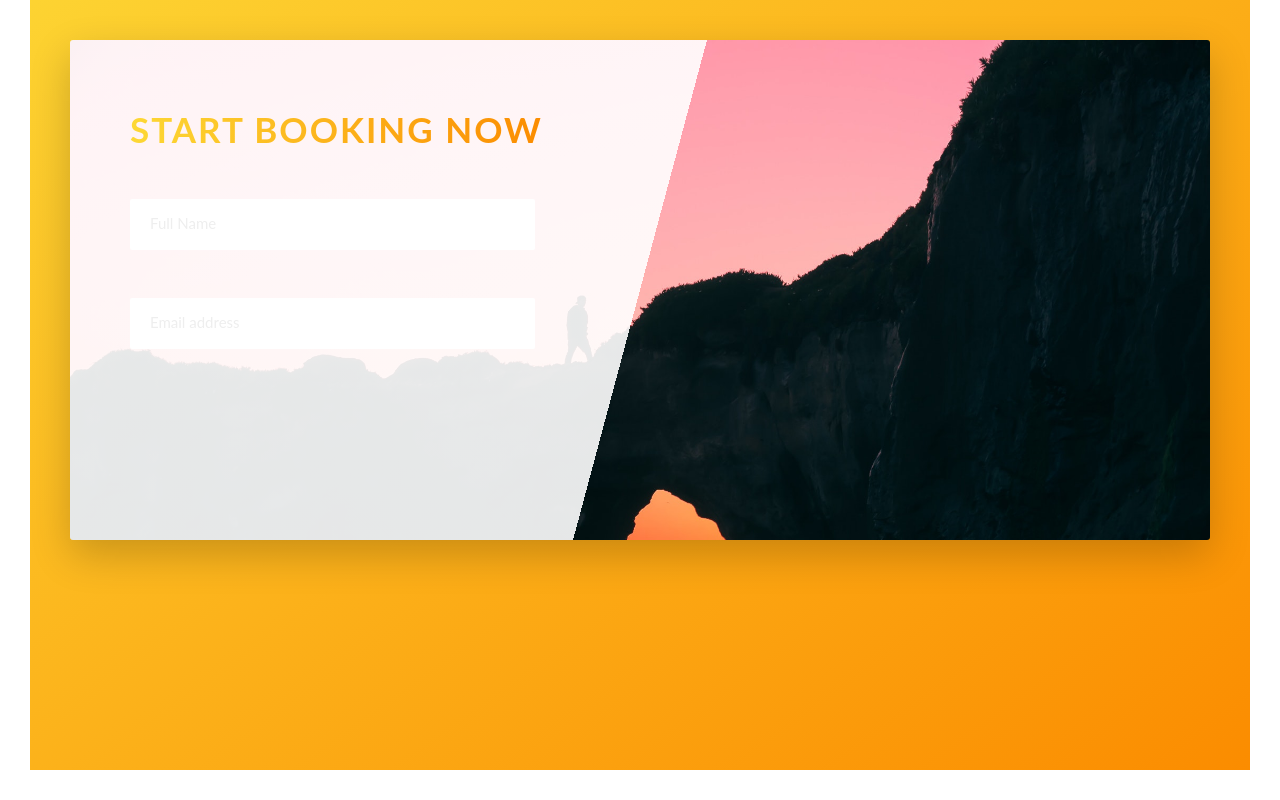
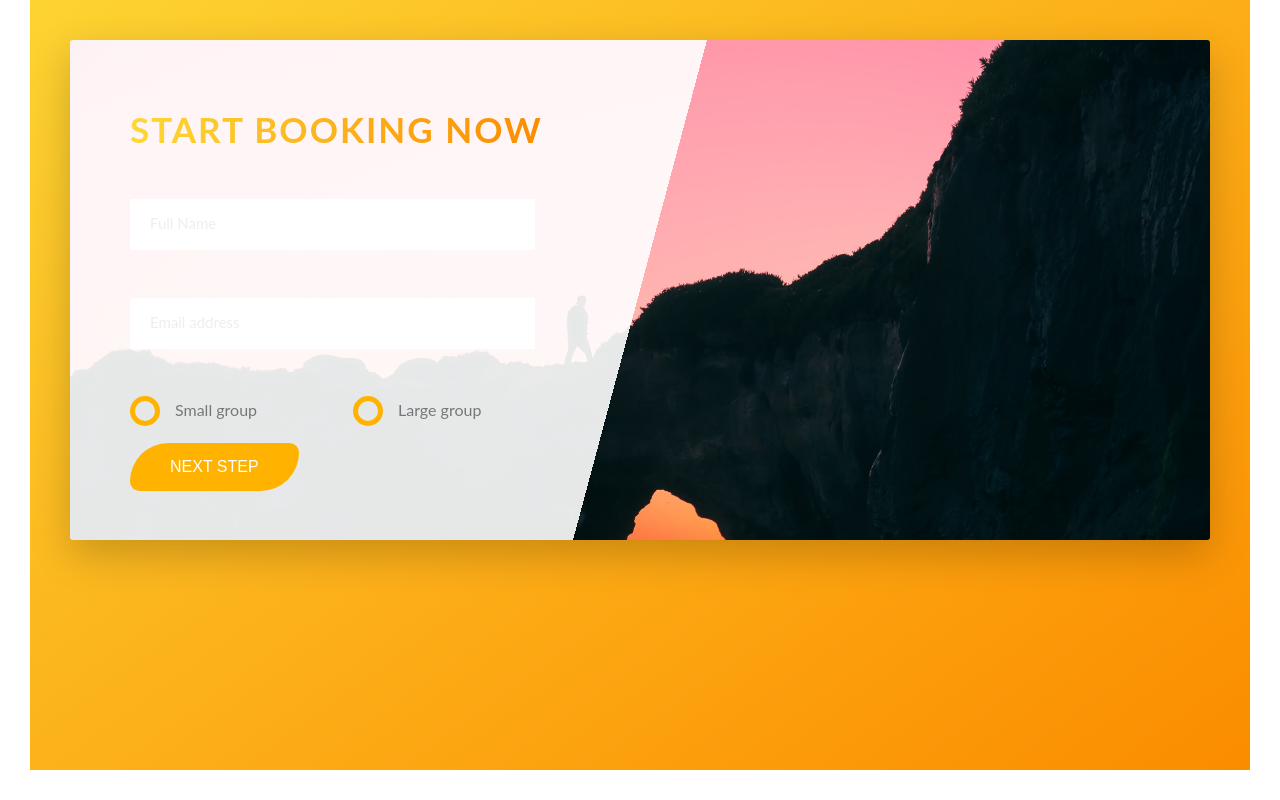
Before and after one commit to nihaadk/landing-page-orange, a website: page index.html in a window 1280 px wide. Shown: the part 4751-5551 px from the top of the page. Drawn offline with Linux system fonts and the light colour scheme.

Commit message:
completed book section

```diff
--- a/index.html
+++ b/index.html
@@ -279,6 +279,27 @@
                                 <input type="email" class="form__input" placeholder="Email address" id="email" required>
                                 <label for="email" class="form__label">Email address</label>
                             </div>
+
+                            <div class="form__group u-margin-bottom-medium">
+                                <div class="form__radio-group">
+                                    <input type="radio" class="form__radio-input" id="small" name="size">
+                                    <label for="small" class="form__radio-label">
+                                        <span class="form__radio-button"></span>
+                                        Small group
+                                    </label>
+                                </div>
+
+                                <div class="form__radio-group">
+                                        <input type="radio" class="form__radio-input" id="large" name="size">
+                                        <label for="large" class="form__radio-label">
+                                            <span class="form__radio-button"></span>
+                                            Large group
+                                        </label>
+                                    </div>
+                            </div>
+                            <div class="form__group">
+                                <button class="btn btn-orange">Next step</button>
+                            </div>
                         </form>
                     </div>
                 </div>
--- a/sass/components/_button.scss
+++ b/sass/components/_button.scss
@@ -1,4 +1,5 @@
 .btn {
+    &,
     &:link,
     &:visited {
         text-transform: uppercase;
@@ -13,9 +14,13 @@
         transition: all .2s;
         position: relative;
         font-size: $default-font-size;
+
+        // Change for the button element
+        border: none;
+        cursor: pointer;
     }
 
-    &:hover {
+    &:hover{
         transform: translateY(-0.3rem);
         box-shadow: 0 1rem 1rem rgba($color-black, 0.2);
 
@@ -25,7 +30,8 @@
         }
     }
 
-    &:active {
+    &:active
+    &:focus {
         transform: translateY(-0,1rem);
         box-shadow: 0 0.5rem 1rem rgba($color-black, 0.2);
     }
--- a/sass/components/_form.scss
+++ b/sass/components/_form.scss
@@ -48,5 +48,53 @@
         transform: translateY(-4rem);
     }
 
+    &__radio-group {
+        width: 49%;
+        display: inline-block;
+    }
+
+    &__radio-input {
+        display: none;
+    }
+
+    &__radio-label {
+        font-size: $default-font-size;
+        cursor: pointer;
+        position: relative;
+        padding-left: 4.5rem;
+    }
+
+    &__radio-button {
+
+        height: 3rem;
+        width: 3rem;
+        border: 5px solid $color-primary;
+        border-radius: 50%;
+        display: inline-block;
+        position: absolute;
+        left: 0;
+        top: -.4rem;
+
+
+        &::after {
+            content: "";
+            height: 1rem;
+            width: 1rem;
+            border-radius: 50%;
+            position: absolute;
+            top: 50%;
+            left: 50%;
+            transform: translate(-50%, -50%);
+            background-color: $color-primary;
+            opacity: 0;
+            transition: opacity .2s;
+        }
+
+    }
+
+    &__radio-input:checked ~ &__radio-label &__radio-button::after {
+        opacity: 1;
+    }
+
 
 }
```
Also changed, not shown: css/style.css.
